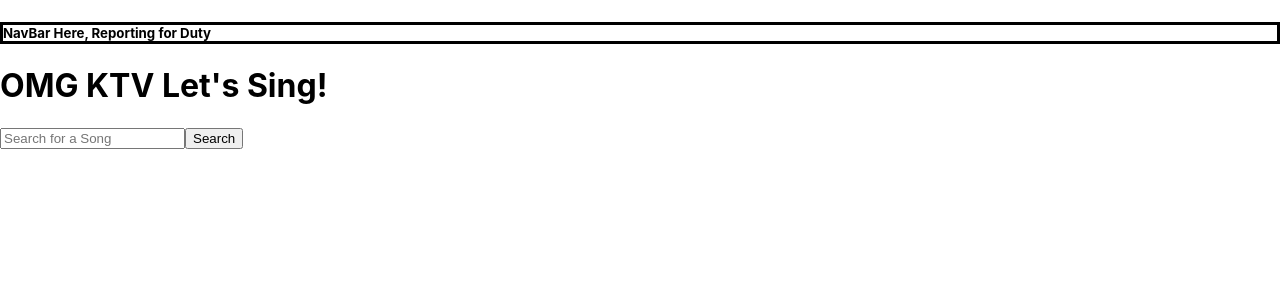
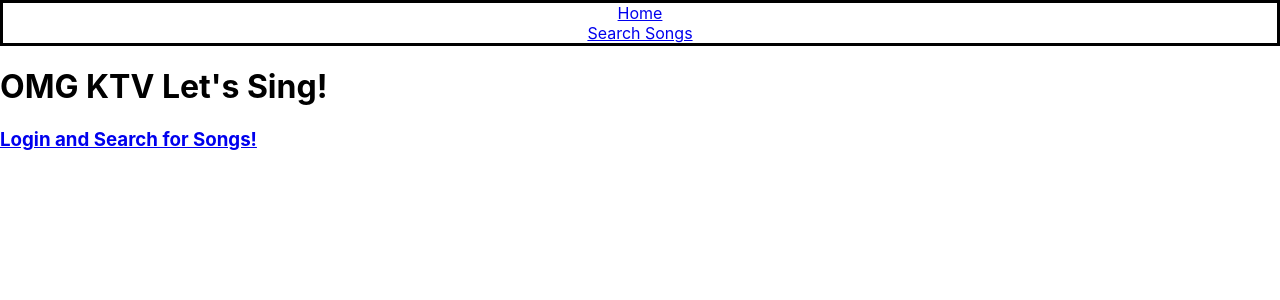
Before and after one commit to joshmrallen/ktv-frontend, a React (Create React App) app: page / in a window 1280 px wide. Shown: the top 300 px of the page. Built offline with nearby package versions, Linux system fonts and the light colour scheme.

Commit message:
added basic routes and navbar lis for said routes; also added redirect to simple room page after clicking video thumbnail

```diff
--- a/src/App.js
+++ b/src/App.js
@@ -3,7 +3,7 @@ import './App.css';
 import ResultsContainer from './containers/ResultsContainer'
 import Search from './components/Search'
 import NavBar from './components/NavBar';
-import {Route} from 'react-router-dom'
+import {Route, Switch, withRouter, NavLink} from 'react-router-dom'
 import Room from './containers/Room'
 
 const API_URL = 'http://localhost:3000'
@@ -117,19 +117,25 @@ class App extends React.Component {
 
   appRoomMaker = (videoId) => {
     console.log('This is our room maker. RoomId is currently: ', this.state.roomId)
-    this.setState(()=>({
-      roomId: videoId
-    }))
+    this.setState(()=>({ roomId: videoId }), ()=>{
+      this.props.history.push('/room')
+    })
     console.log('RoomId is now: ', this.state.roomId)
+    /* put this.props.history.push('/room') in callback function of this.setState
+    to redirect to the new room after the thumbnail is clicked */
   }
 
   render(){
     // console.log(this.state)
     return (
-      <div>
-        <Route path='/' component={NavBar}  />
-        { this.state.roomId ? <Room roomId={this.state.roomId} /> : null}
-        <h1>OMG KTV Let's Sing!</h1>
+      <>
+        <NavBar roomId={this.state.roomId} />
+
+        <Switch>
+
+          <Route path="/search" render={()=> {
+            return(
+              <>
                 <Search
                   searchHandler={this.appSearchHandler}
                   searchQuery={this.state.searchQuery}
@@ -144,14 +150,41 @@ class App extends React.Component {
                   nextToken={this.state.nextToken}
                   appRoomMaker={this.appRoomMaker}
                 />
+              </>
+            )
+          }} />
+
+          <Route path="/room" render={()=> {
+            return(
+              <>
+                { this.state.roomId ? <Room roomId={this.state.roomId} /> : null}
+              </>
+            )
+          }} />
+
+          <Route path='/' render={()=> {
+            return(
+              <>
+                <h1>OMG KTV Let's Sing!</h1>
+                <div>
+                  <NavLink to="/search"><h3>Login and Search for Songs!</h3></NavLink>
+                </div>
+              </>
+            )
+          }}/>
+
+        </Switch>
 
 
-      </div>
+
+
+
+      </>
     )
   }
 }
 
-export default App;
+export default withRouter(App);
 
 
 
--- a/src/components/NavBar.js
+++ b/src/components/NavBar.js
@@ -1,10 +1,19 @@
 import React from 'react'
+import { NavLink } from 'react-router-dom'
 
 const NavBar = (props) => {
 
     return(
-        <div>
-            <h5 style={{border: 'solid'}}>NavBar Here, Reporting for Duty</h5>
+        <div style={{border: 'solid', textAlign: 'center'}}>
+            <div>
+                <NavLink to="/">Home</NavLink>
+            </div>
+            <div>
+                <NavLink to="/search">Search Songs</NavLink>
+            </div>
+            <div>
+                { props.roomId ? <NavLink to="/room">Room</NavLink> : null }
+            </div>
         </div>
     )
 }
```
Lines whose indentation alone changed are shown as unchanged.
